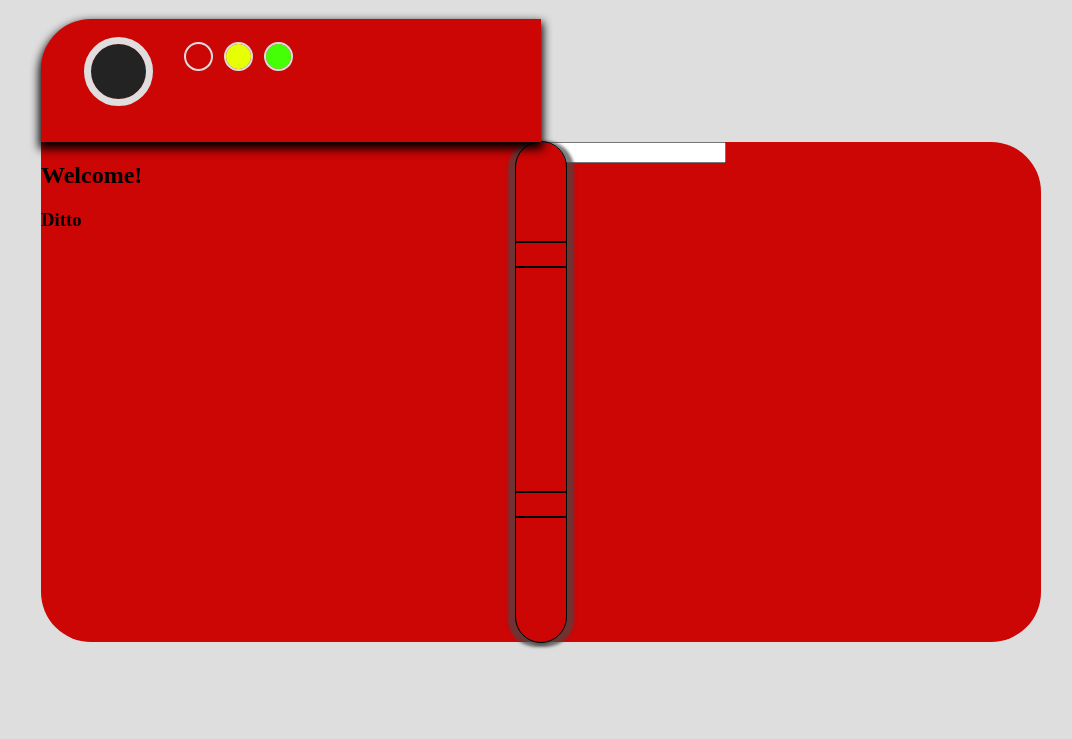
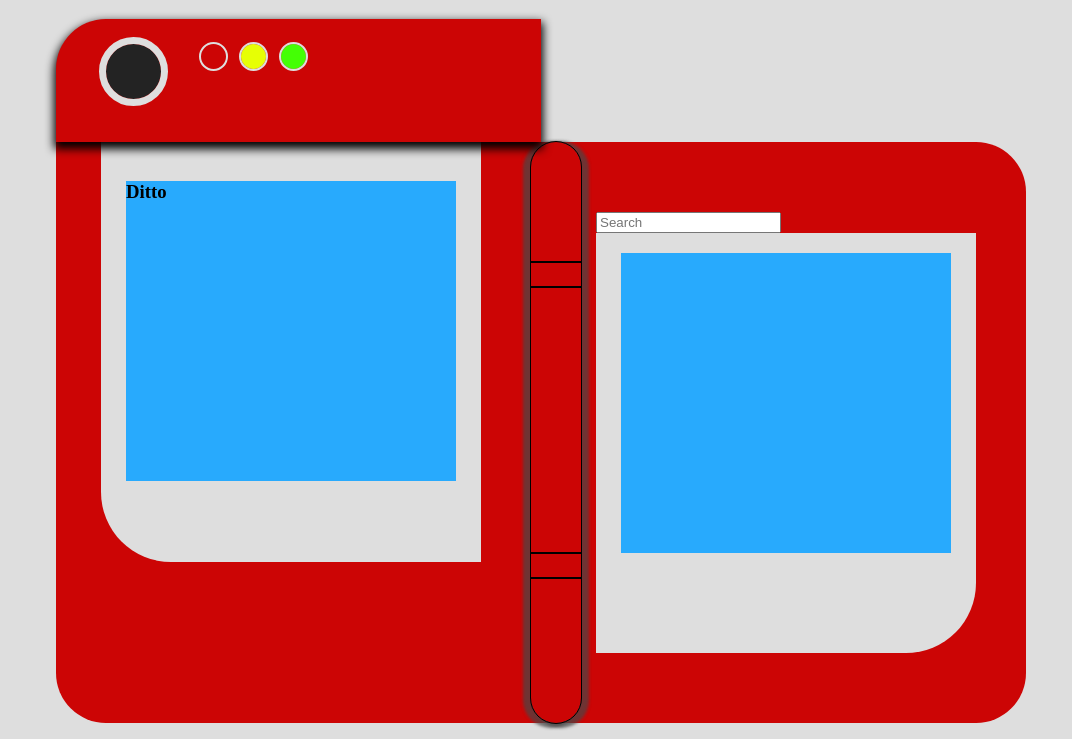
Before and after one commit to cindyawho/100DaysOfCode, a plain HTML site: page project1-pokedex/index.html in a window 1280 px wide. Shown: the part 61-800 px from the top of the page, without its empty margins (99-1171 px from the left). Drawn offline with Linux system fonts and the light colour scheme.

Commit message:
Disable script, add gray rectangles and blue screens

```diff
--- a/project1-pokedex/index.html
+++ b/project1-pokedex/index.html
@@ -23,8 +23,7 @@
         </div>
         <div class="pokedexMain">
             <div class="pokedexLeft pokedexHalf">
-                <h2>Welcome!</h2>
-                <div class="grayRectangle">
+                <div class="grayRectangle grayLeft">
                     <div class="screen">
                         <div class="card">
                             <h3 class="name">Ditto</h3>
@@ -44,12 +43,13 @@
                 </div>
             </div>
             <div class="pokedexRight pokedexHalf">
-                <div class="searchBar">
-                    <input type="text" class="search">
-                </div>
-                <div class="grayRectangle">
-                    <div class="screen">
-
+                <div class="container">
+                    <div class="searchBar">
+                        <input type="text" class="search" placeholder="Search">
+                    </div>
+                    <div class="grayRectangle grayRight">
+                        <div class="screen">
+                        </div>
                     </div>
                 </div>
             </div>
--- a/project1-pokedex/script.js
+++ b/project1-pokedex/script.js
@@ -1,7 +1,7 @@
-const pokedex = document.getElementById("pokedex")
+// const pokedex = document.getElementById("pokedex")
 
-pokedex.addEventListener("click", e => {
-    alert("Welcome to your very own digital Pokedex!");
-})
+// pokedex.addEventListener("click", e => {
+//     alert("Welcome to your very own digital Pokedex!");
+// })
 
 // using https://pokeapi.co/
--- a/project1-pokedex/styles.css
+++ b/project1-pokedex/styles.css
@@ -8,6 +8,7 @@
 
 body {
     background-color: var(--accent-color-gray);
+    box-sizing: border-box;
 }
 
 .header {
@@ -84,9 +85,8 @@ body {
 }
 
 .pokedexHalf{
-    width: 50%;
-    min-width: 500px;
-    max-width: 700px;
+    /* width: 50%; */
+    width: 500px;
     min-height: 500px;
     max-height: 700px;
 }
@@ -145,8 +145,29 @@ body {
 /* *************************************************** */
 
 .grayRectangle{
-
+    width: 380px;
+    height: 380px;
+    background-color: var(--accent-color-gray);
+    padding: 20px 0;
+}
+.grayLeft{
+    margin: 0 45px;
+    border-radius: 0 0 0 70px;
+}
+.grayRight{
+    /* margin: 100px 55px; */
+    border-radius: 0 0 70px 0;
+}
+.container{
+    padding: 70px;
+}
+.searchBar{
+    z-index: 5;
 }
 .screen{
-
+    position: relative;
+    width: 330px;
+    height: 300px;
+    margin: auto auto;
+    background-color: var(--accent-color-blue);
 }
```
